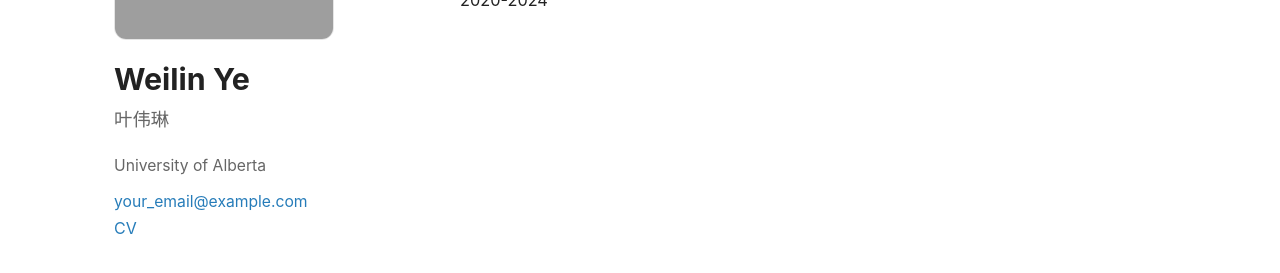
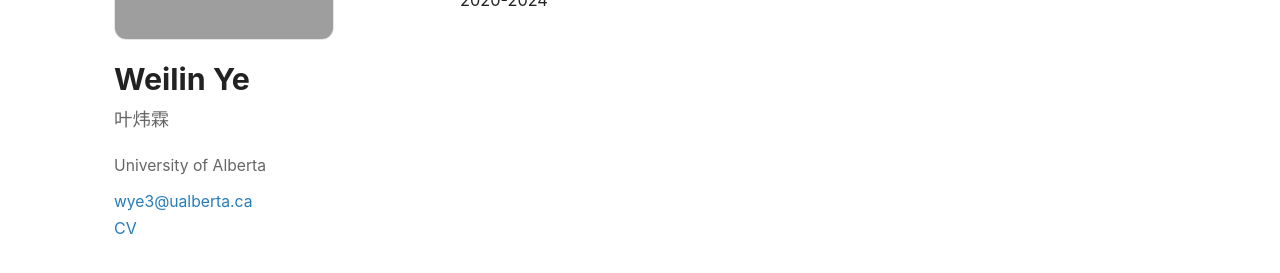
Before and after one commit to wlinye/wlinye.github.io, a Jekyll site: the page built from index.md, in a window 1280 px wide. Shown: the part 220-493 px from the top of the page. Built offline with Jekyll 4.4.1, drawn with Linux system fonts in a browser that asks for light colours; our own code applies the rules of GitHub Pages for plain Markdown files; grey boxes are pictures that could not be loaded.

Commit message:
Update _config.yml

```diff
--- a/_config.yml
+++ b/_config.yml
@@ -1,6 +1,6 @@
 name_en: Weilin Ye
-name_cn: 叶伟琳
+name_cn: 叶炜霖
 school: University of Alberta
-email: your_email@example.com
+email: wye3@ualberta.ca
 cv_link: /files/CV.pdf
 photo: /assets/niagara.jpg
```
